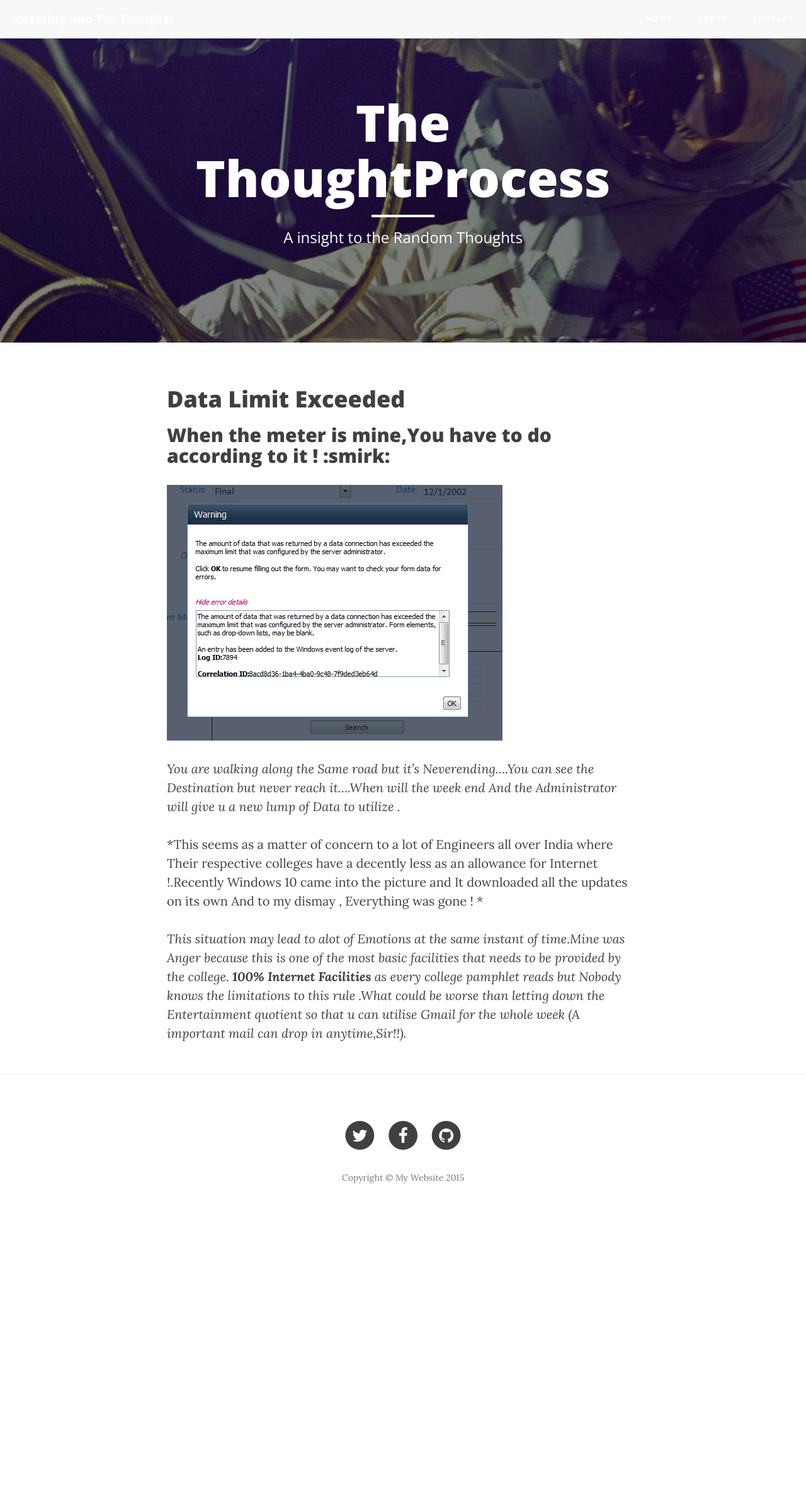
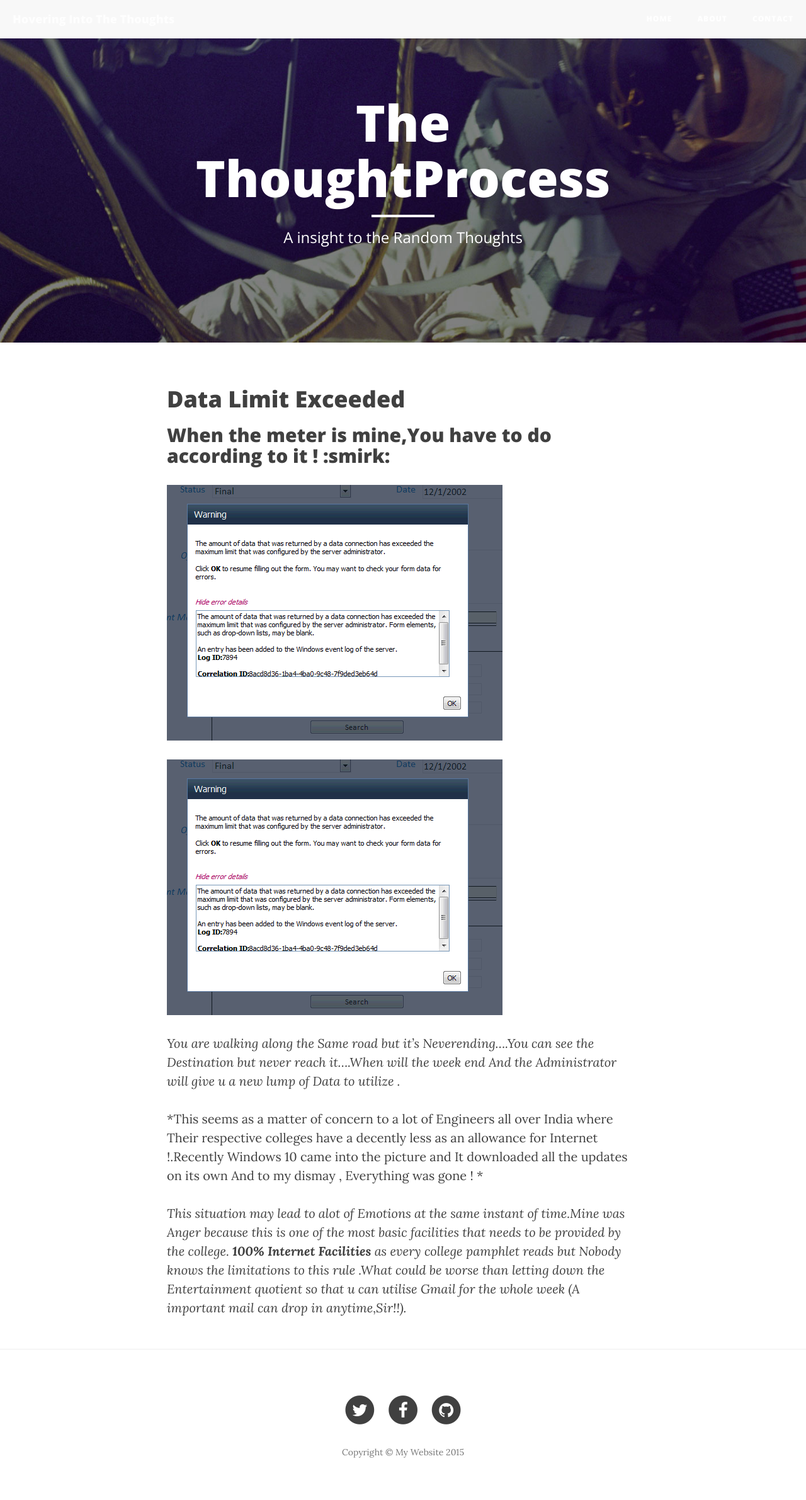
Before and after one commit to aakashkumar5069/jekyll_blog, a Jekyll site: the page built from _posts/2015-08-02-When-DataLimit-Exceeds.md, in a window 1280 px wide. Shown: the whole page at 63% size. Built offline with Jekyll 4.4.1, drawn with Linux system fonts in a browser that asks for light colours; nearby versions of some CDN libraries; Markdown is read by kramdown in place of the engine named in the settings; before the commit the page ends 1946 px from its top, so only the background shows below that.

Commit message:
Image_test

```diff
--- a/_posts/2015-08-02-When-DataLimit-Exceeds.md
+++ b/_posts/2015-08-02-When-DataLimit-Exceeds.md
@@ -12,6 +12,8 @@ coverImg: "post-bg.jpg"
 
 ![Data limit Exceeded](/post_images/dle.gif?raw=true)
 
+<img src="/post_images/dle.gif" alt="hi" class="inline"/>
+
 *You are walking along the Same road but it's Neverending....You can see the Destination but never reach it....When will the week end And the Administrator will give u a new lump of Data to utilize .*
 
 *This seems as a matter of concern to a lot of Engineers all over India where Their respective colleges have a decently less as an allowance for Internet !.Recently Windows 10 came into the picture and It downloaded all the updates on its own And to my dismay , Everything was gone ! *
```
